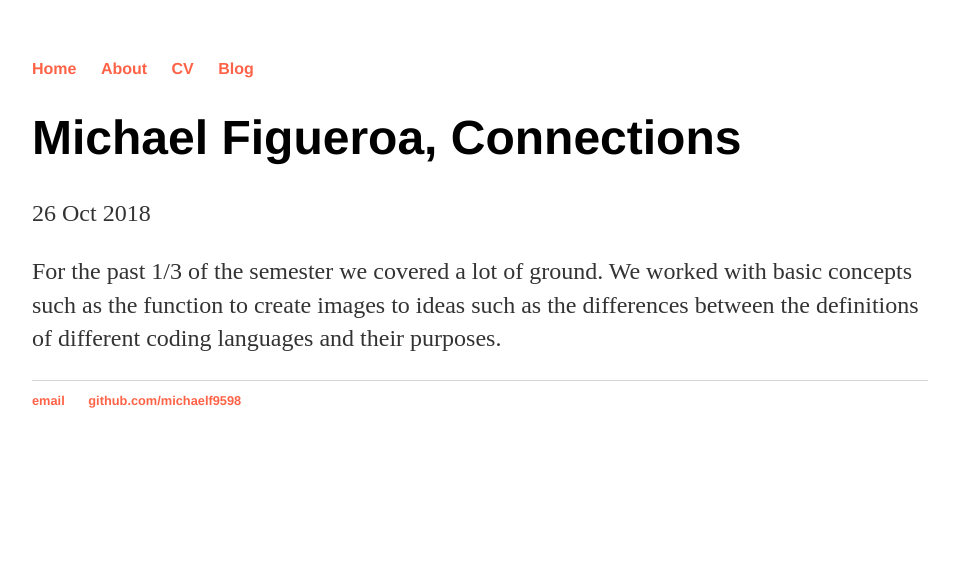
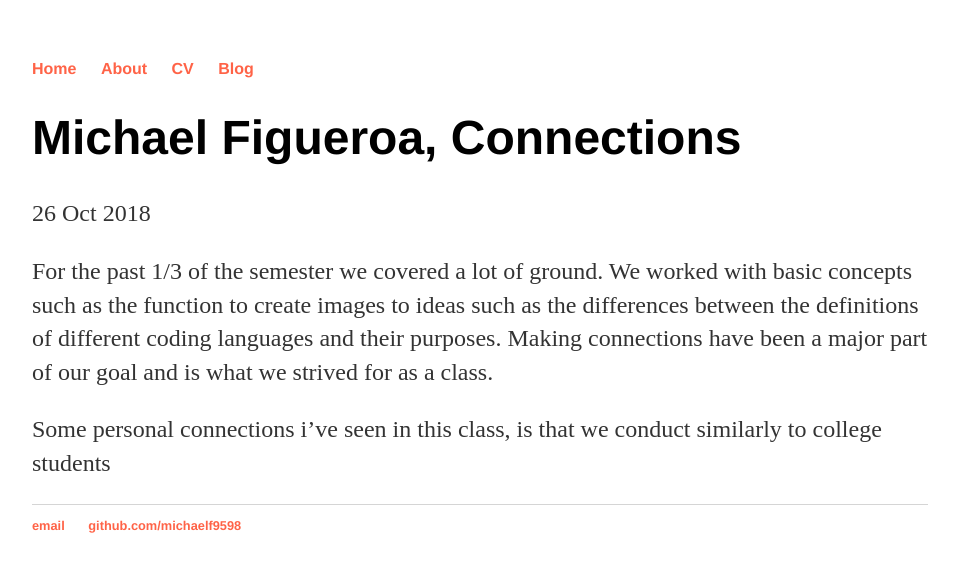
Before and after one commit to michaelf9598/michaelf9598.github.io, a Jekyll site: the page built from _posts/2018-10-26-Connections-and-Discretions.md, in a window 1280 px wide. Shown: the top 572 px of the page, without its empty margins (160-1119 px from the left). Built offline with Jekyll 4.4.1, drawn with Linux system fonts in a browser that asks for light colours.

Commit message:
Update 2018-10-26-Connections-and-Discretions.md

```diff
--- a/_posts/2018-10-26-Connections-and-Discretions.md
+++ b/_posts/2018-10-26-Connections-and-Discretions.md
@@ -5,4 +5,6 @@ date: 2018-10-26
 ---
 
 
-For the past 1/3 of the semester we covered a lot of ground. We worked with basic concepts such as the function to create images to ideas such as the differences between the definitions of different coding languages and their purposes.
+For the past 1/3 of the semester we covered a lot of ground. We worked with basic concepts such as the function to create images to ideas such as the differences between the definitions of different coding languages and their purposes. Making connections have been a major part of our goal and is what we strived for as a class.
+
+Some personal connections i've seen in this class, is that we conduct similarly to college students
```
